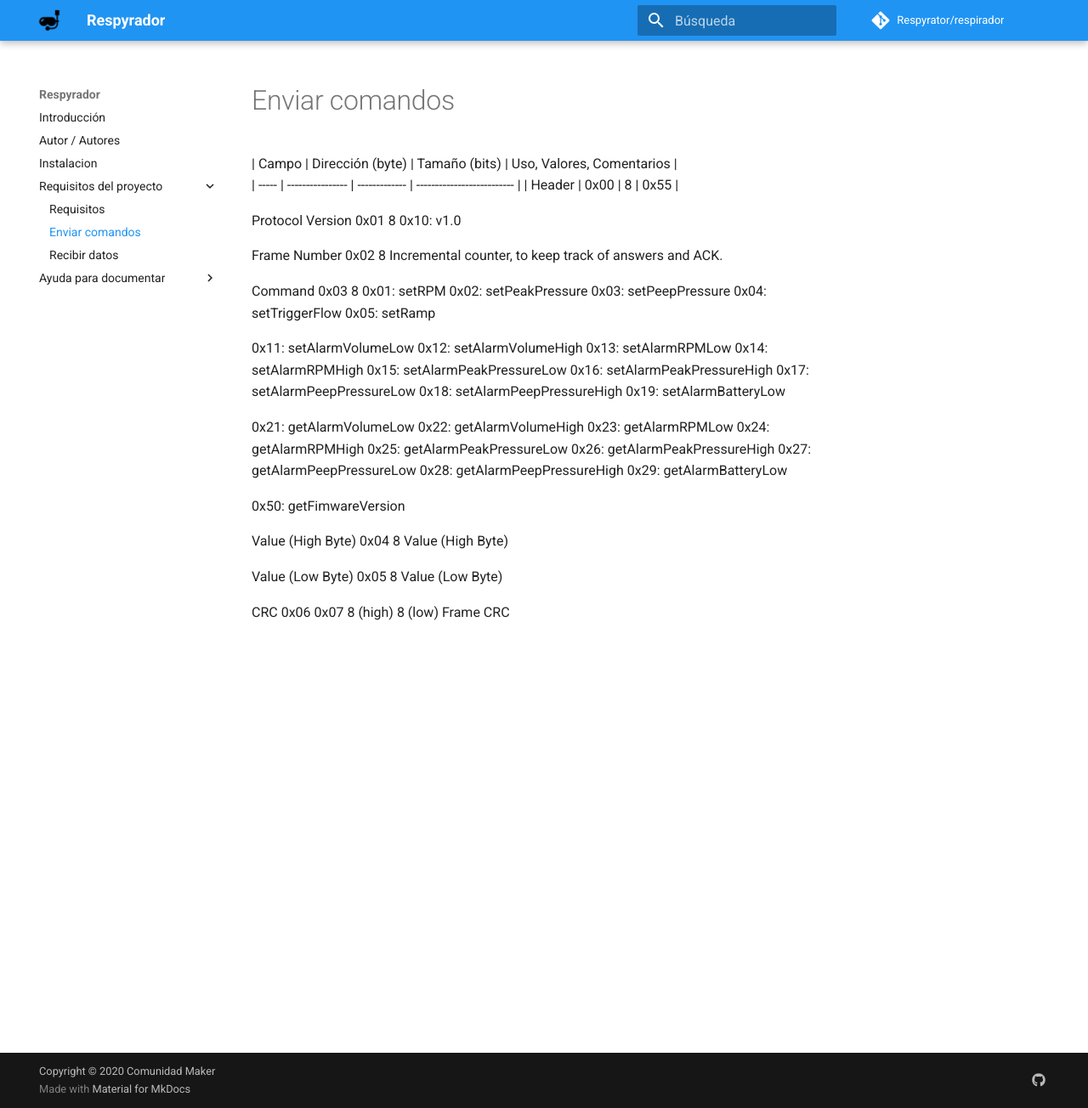
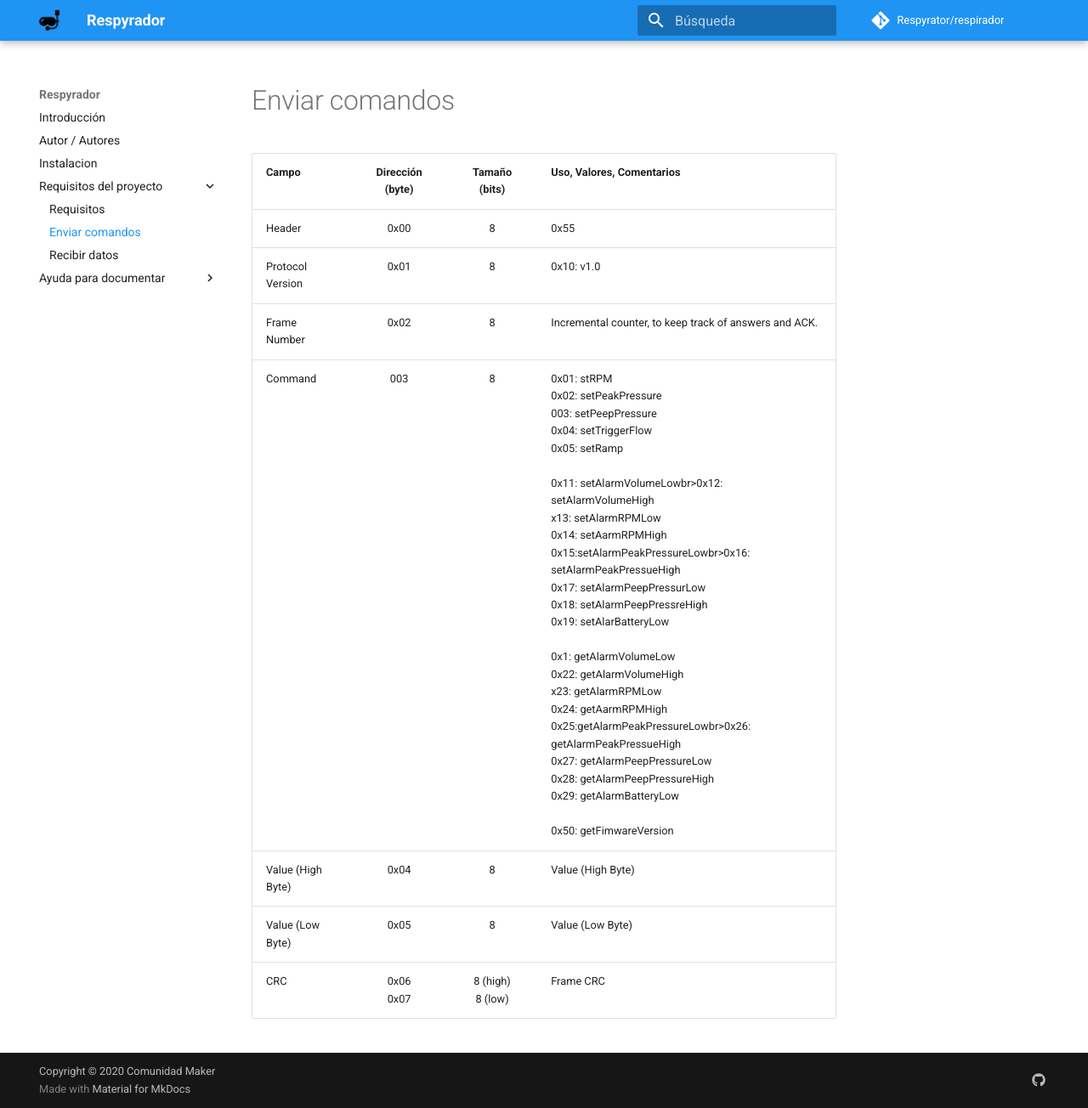
Before and after one commit to Respyrator/Respyrator.github.io, an MkDocs documentation site: the page built from docs/requisitos/rx.md, in a window 1280 px wide and 1304 px high. Shown: the whole window at 85% size. Built offline with MkDocs 1.6.1 and Material for MkDocs 9.7.7, drawn with Linux system fonts in a browser that asks for light colours; comment, search, counter and statistics services are not loaded.

Commit message:
requisitos a medias

```diff
--- a/docs/requisitos/rx.md
+++ b/docs/requisitos/rx.md
@@ -1,64 +1,11 @@
 # Enviar comandos
 
-| Campo  | Dirección (byte) | Tamaño (bits) |  Uso, Valores, Comentarios |
-| -----  | ---------------- | ------------- | -------------------------- |
+| Campo | Dirección (byte) | Tamaño (bits) | Uso, Valores, Comentarios |
+| :- | :-: | :-: | :- |
 | Header | 0x00 | 8 | 0x55 |
-
-
-Protocol Version
-0x01
-8
-0x10: v1.0
-
-Frame Number
-0x02
-8
-Incremental counter, to keep track of answers and ACK.
-
-Command
-0x03
-8
-0x01: setRPM
-0x02: setPeakPressure
-0x03: setPeepPressure
-0x04: setTriggerFlow
-0x05: setRamp
-
-0x11: setAlarmVolumeLow
-0x12: setAlarmVolumeHigh
-0x13: setAlarmRPMLow
-0x14: setAlarmRPMHigh
-0x15: setAlarmPeakPressureLow
-0x16: setAlarmPeakPressureHigh
-0x17: setAlarmPeepPressureLow
-0x18: setAlarmPeepPressureHigh
-0x19: setAlarmBatteryLow
-
-0x21: getAlarmVolumeLow
-0x22: getAlarmVolumeHigh
-0x23: getAlarmRPMLow
-0x24: getAlarmRPMHigh
-0x25: getAlarmPeakPressureLow
-0x26: getAlarmPeakPressureHigh
-0x27: getAlarmPeepPressureLow
-0x28: getAlarmPeepPressureHigh
-0x29: getAlarmBatteryLow
-
-0x50: getFimwareVersion
-
-Value (High Byte)
-0x04
-8
-Value (High Byte)
-
-Value (Low Byte)
-0x05
-8
-Value (Low Byte)
-
-CRC
-0x06
-0x07
-8 (high)
-8 (low)
-Frame CRC
+| Protocol Version | 0x01 | 8 | 0x10: v1.0 |
+| Frame Number | 0x02 | 8 | Incremental counter, to keep track of answers and ACK. |
+| Command | 003 | 8 | 0x01: stRPM<br>0x02: setPeakPressure<br>003: setPeepPressure<br>0x04: setTriggerFlow<br>0x05: setRamp<br><br>0x11: setAlarmVolumeLowbr>0x12: setAlarmVolumeHigh<br>x13: setAlarmRPMLow<br>0x14: setAarmRPMHigh<br>0x15:setAlarmPeakPressureLowbr>0x16: setAlarmPeakPressueHigh<br>0x17: setAlarmPeepPressurLow<br>0x18: setAlarmPeepPressreHigh<br>0x19: setAlarBatteryLow<br><br>0x1: getAlarmVolumeLow<br>0x22: getAlarmVolumeHigh<br>x23: getAlarmRPMLow<br>0x24: getAarmRPMHigh<br>0x25:getAlarmPeakPressureLowbr>0x26: getAlarmPeakPressueHigh<br>0x27: getAlarmPeepPressureLow<br>0x28: getAlarmPeepPressureHigh<br>0x29: getAlarmBatteryLow<br><br>0x50: getFimwareVersion |
+| Value (High Byte) | 0x04 | 8 | Value (High Byte) |
+| Value (Low Byte) | 0x05 | 8 | Value (Low Byte) |
+| CRC | 0x06<br>0x07 | 8 (high)<br>8 (low) | Frame CRC |
```
Also changed, not shown: docs/index.md (+1 -1 lines), docs/requisitos/requisitos.md (+16 -2 lines), docs/requisitos/tx.md (+27 -2 lines).
